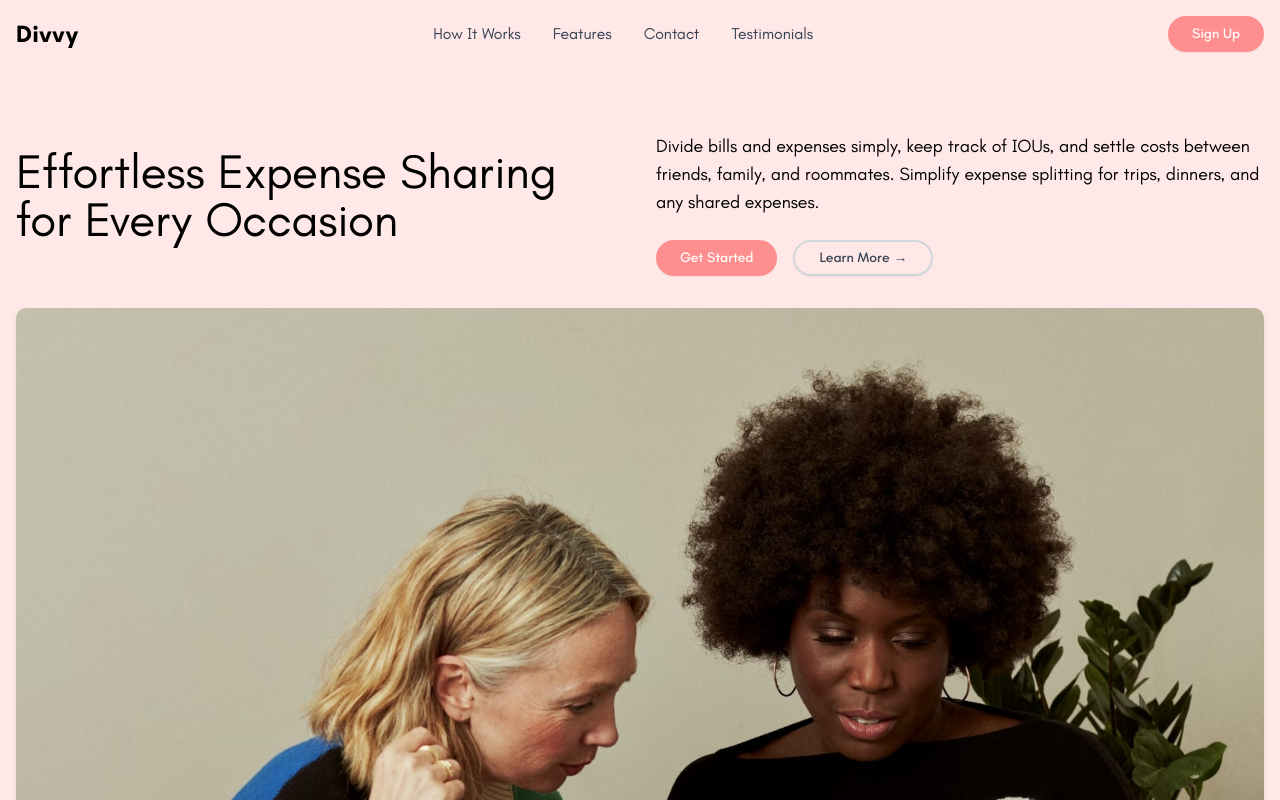
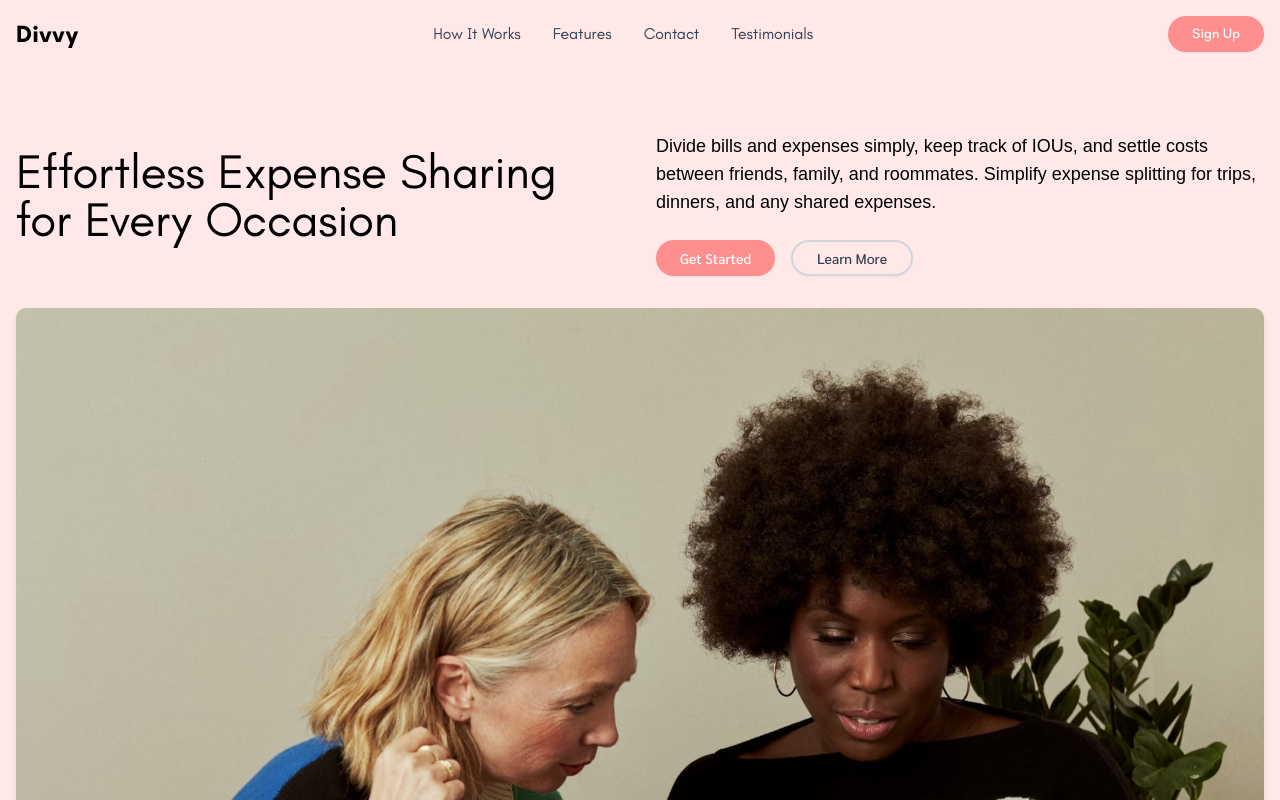
Before and after one commit to emmanuelkumah/trello-trailblazers, a React (Vite) app in the folder frontend/: page / in a window 1280 px wide. Shown: the top 800 px of the page. Built offline with nearby package versions, Linux system fonts and the light colour scheme; a web font is replaced by a local one.

Commit message:
style: update font for hero

```diff
--- a/frontend/src/ui/landing/HeroSection.tsx
+++ b/frontend/src/ui/landing/HeroSection.tsx
@@ -12,20 +12,20 @@ const HeroSection = () => {
             </h1>
           </div>
           <div>
-            <p className='text-lg mb-6'>
+            <p className='text-lg mb-6 font-sarabun'>
               Divide bills and expenses simply, keep track of IOUs, and settle
               costs between friends, family, and roommates. Simplify expense
               splitting for trips, dinners, and any shared expenses.
             </p>
             <div className='flex items-center'>
-              <Button className='bg-[#FF8E8E] hover:bg-[#FF7070] text-white rounded-full px-6'>
+              <Button className='bg-[#FF8E8E] hover:bg-[#FF7070] text-white rounded-full px-6 font-sarabun'>
                 Get Started
               </Button>
               <Button
                 variant='outline'
-                className='ml-4 text-gray-700 rounded-full border-2 border-gray-300 px-6 bg-transparent hover:bg-transparent'
+                className='ml-4 text-gray-700 rounded-full border-2 border-gray-300 px-6 bg-transparent hover:bg-transparent font-sarabun'
               >
-                Learn More →
+                Learn More
               </Button>
             </div>
           </div>
```
